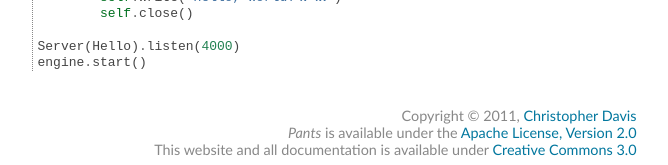
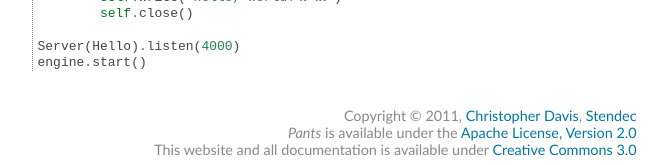
Before and after one commit to ecdavis/pants, a Sphinx documentation site: the page built from doc/index.rst, in a window 1280 px wide. Shown: the part 963-1128 px from the top of the page, without its empty margins (306-974 px from the left). Built offline with Sphinx 7.4.7, drawn with Linux system fonts in a browser that asks for light colours.

Commit message:
Updated copyright in doc footer.

```diff
--- a/doc/_themes/pantsdoc/layout.html
+++ b/doc/_themes/pantsdoc/layout.html
@@ -45,7 +45,7 @@
 
 {% block footer %}
 	<div class="footer">
-		Copyright &copy 2011, <a href="mailto:chris@wtfrak.com">Christopher Davis</a><br />
+		Copyright &copy 2011, <a href="http://wtfrak.com/">Christopher Davis</a>, <a href="http://stendec.kicks-ass.net/">Stendec</a><br />
 		<em>Pants</em> is available under the <a href="http://www.apache.org/licenses/LICENSE-2.0.html">Apache License, Version 2.0</a><br />
 		This website and all documentation is available under <a href="http://creativecommons.org/licenses/by/3.0/">Creative Commons 3.0</a>
 	</div>
```
